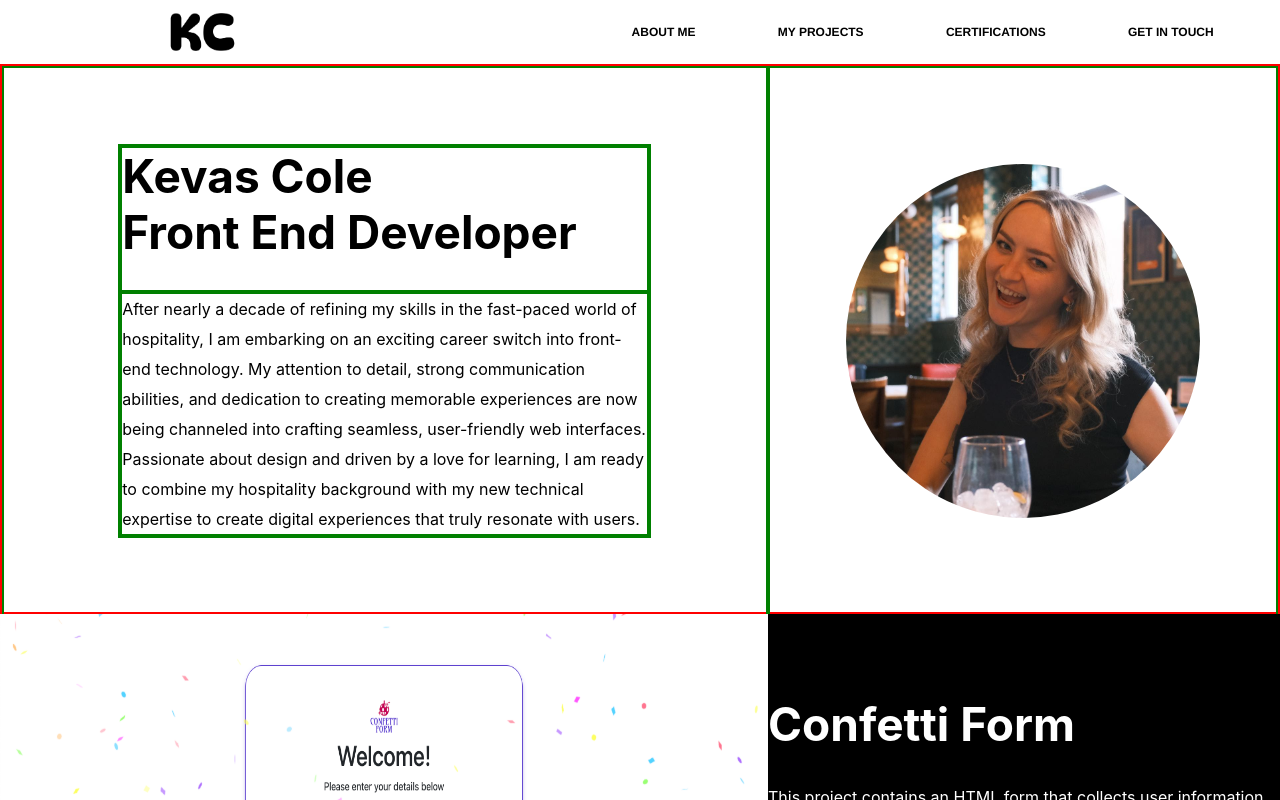
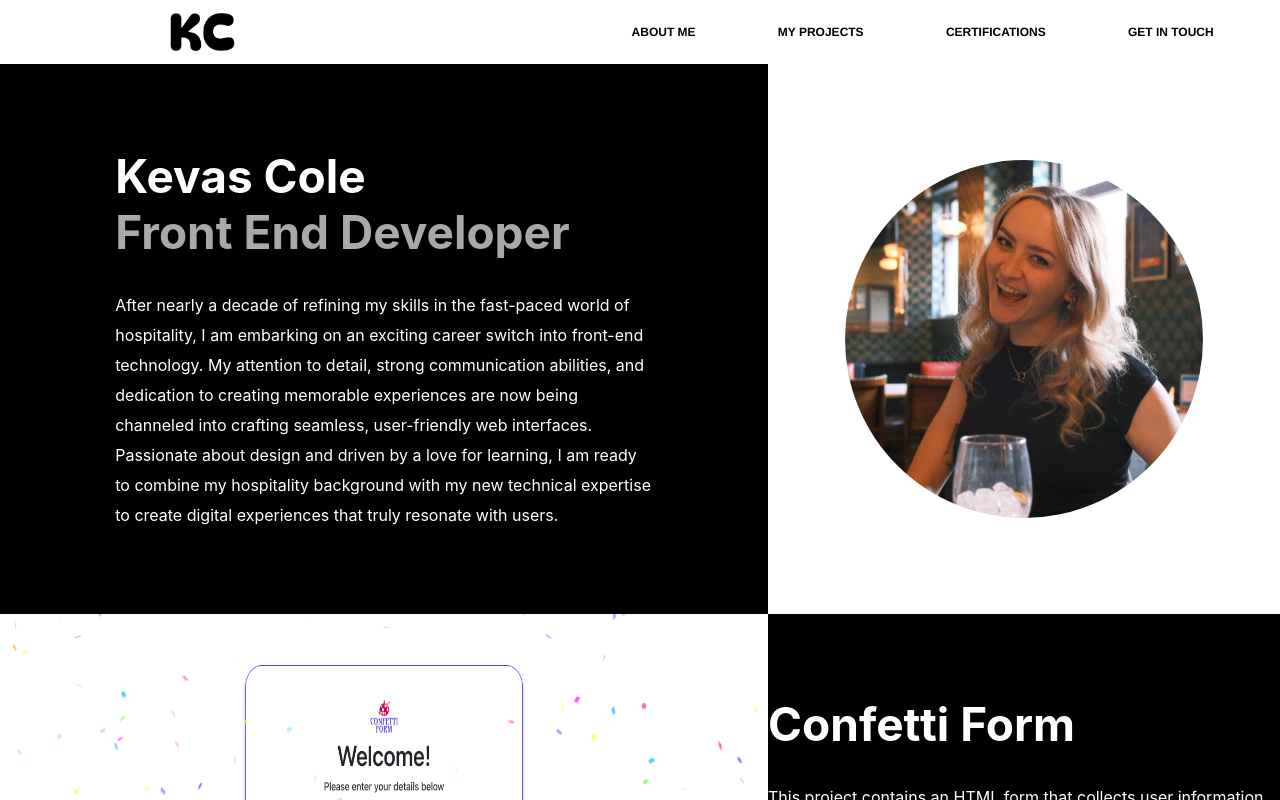
Before and after one commit to Kevasc/KCPortfolio, a React (Create React App) app in the folder my-app/: page / in a window 1280 px wide. Shown: the top 800 px of the page. Built offline with nearby package versions, Linux system fonts and the light colour scheme.

Commit message:
renamed css rule to introduction section, changed background color to black and  separated the introduction title to change the colors

```diff
--- a/my-app/src/components/body/BodyMiddleSection.css
+++ b/my-app/src/components/body/BodyMiddleSection.css
@@ -1,7 +1,6 @@
-.middle-section {
+.introduction-section {
   display: flex;
   height: 550px;
-  border: 2px solid red;
   margin-top: 4rem;
 }
 
@@ -11,12 +10,12 @@
   display: flex;
   align-items: center;
   justify-content: center;
-  border: 2px solid green;
+  background: black;
+  color: white;
 }
 .middle-right-column {
   height: inherit;
   width: 40%;
-  border: 2px solid green;
   display: flex;
   align-items: center;
   justify-content: center;
@@ -28,7 +27,6 @@
   background-position: center;
   border-radius: 50%;
   width: 70%;
-  height: 0;
   padding-bottom: 70%;
   transition: opacity 0.5s ease;
 }
@@ -47,7 +45,7 @@
   align-items: center;
   opacity: 0;
   transition: opacity 0.3s ease;
-  background-size: 10%;
+  background-size: 20%;
   background-repeat: no-repeat;
   background-position: center;
   border-radius: 50%;
@@ -60,17 +58,20 @@
 
 .middle-column-content {
   width: 70%;
-  border: 2px solid green;
 }
 
 .middle-column-title {
   font-size: 46px;
   font-weight: bold;
+}
+
+.middle-column-subtitle {
+  font-size: 46px;
+  font-weight: bold;
   padding-bottom: 30px;
-  border: 2px solid green;
+  color: darkgray;
 }
 
 .middle-column-text {
   line-height: 30px;
-  border: 2px solid green;
 }
--- a/my-app/src/components/body/BodyMiddleSection.jsx
+++ b/my-app/src/components/body/BodyMiddleSection.jsx
@@ -3,12 +3,11 @@ import "./BodyMiddleSection.css";
 
 const BodyMiddleSection = () => {
   return (
-    <div id="introduction-section" className="middle-section">
+    <div id="introduction-section" className="introduction-section">
       <div className="middle-left-column">
         <div className="middle-column-content">
-          <p className="middle-column-title">
-            Kevas Cole <br /> Front End Developer
-          </p>
+          <p className="middle-column-title">Kevas Cole</p>
+          <p className="middle-column-subtitle">Front End Developer</p>
           <p className="middle-column-text">
             After nearly a decade of refining my skills in the fast-paced world
             of hospitality, I am embarking on an exciting career switch into
```
